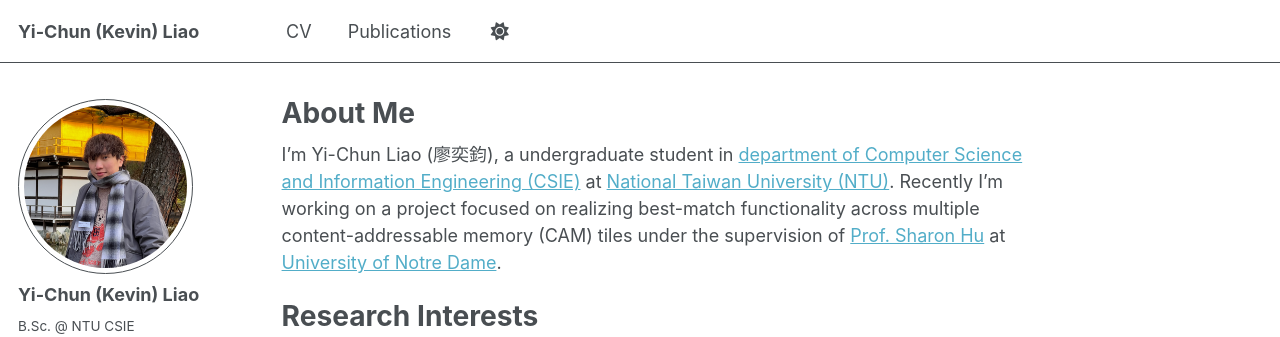
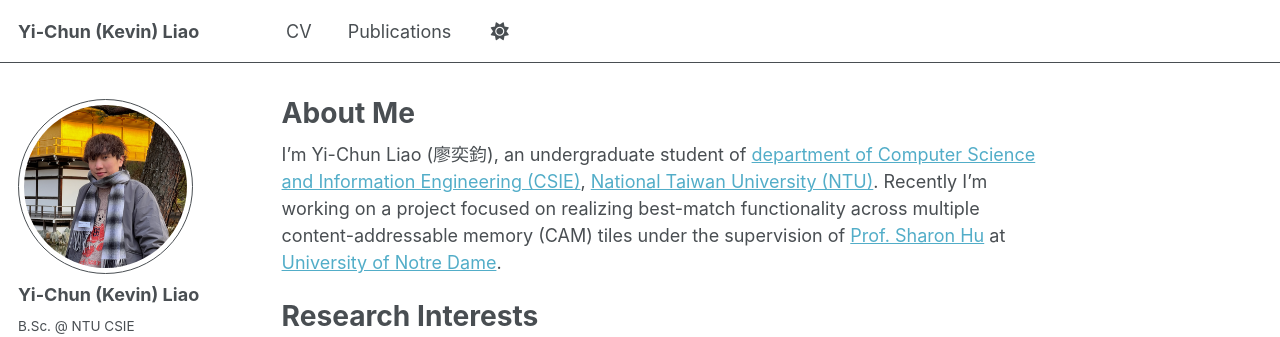
Before and after one commit to datou0718/datou0718.github.io, a Jekyll site: the page built from _pages/about.md, in a window 1280 px wide and 1218 px high. Shown: the top 337 px of the window. Built offline with Jekyll 4.4.1, drawn with Linux system fonts in a browser that asks for light colours; some web fonts are replaced.

Commit message:
update cv

```diff
--- a/_pages/about.md
+++ b/_pages/about.md
@@ -6,7 +6,7 @@ redirect_from:
   - /about/
   - /about.html
 ---
-I'm Yi-Chun Liao (廖奕鈞), a undergraduate student in [department of Computer Science and Information Engineering (CSIE)](https://www.csie.ntu.edu.tw//?locale=en) at [National Taiwan University (NTU)](https://www.ntu.edu.tw/english/). Recently I'm working on a project focused on realizing best-match functionality across multiple content-addressable memory (CAM) tiles under the supervision of [Prof. Sharon Hu](https://engineering.nd.edu/faculty/xiaobo-sharon-hu/) at [University of Notre Dame](https://www.nd.edu).
+I'm Yi-Chun Liao (廖奕鈞), an undergraduate student of [department of Computer Science and Information Engineering (CSIE)](https://www.csie.ntu.edu.tw//?locale=en), [National Taiwan University (NTU)](https://www.ntu.edu.tw/english/). Recently I'm working on a project focused on realizing best-match functionality across multiple content-addressable memory (CAM) tiles under the supervision of [Prof. Sharon Hu](https://engineering.nd.edu/faculty/xiaobo-sharon-hu/) at [University of Notre Dame](https://www.nd.edu).
 
 Research Interests
 ======
```
Also changed, not shown: 1 other file.
